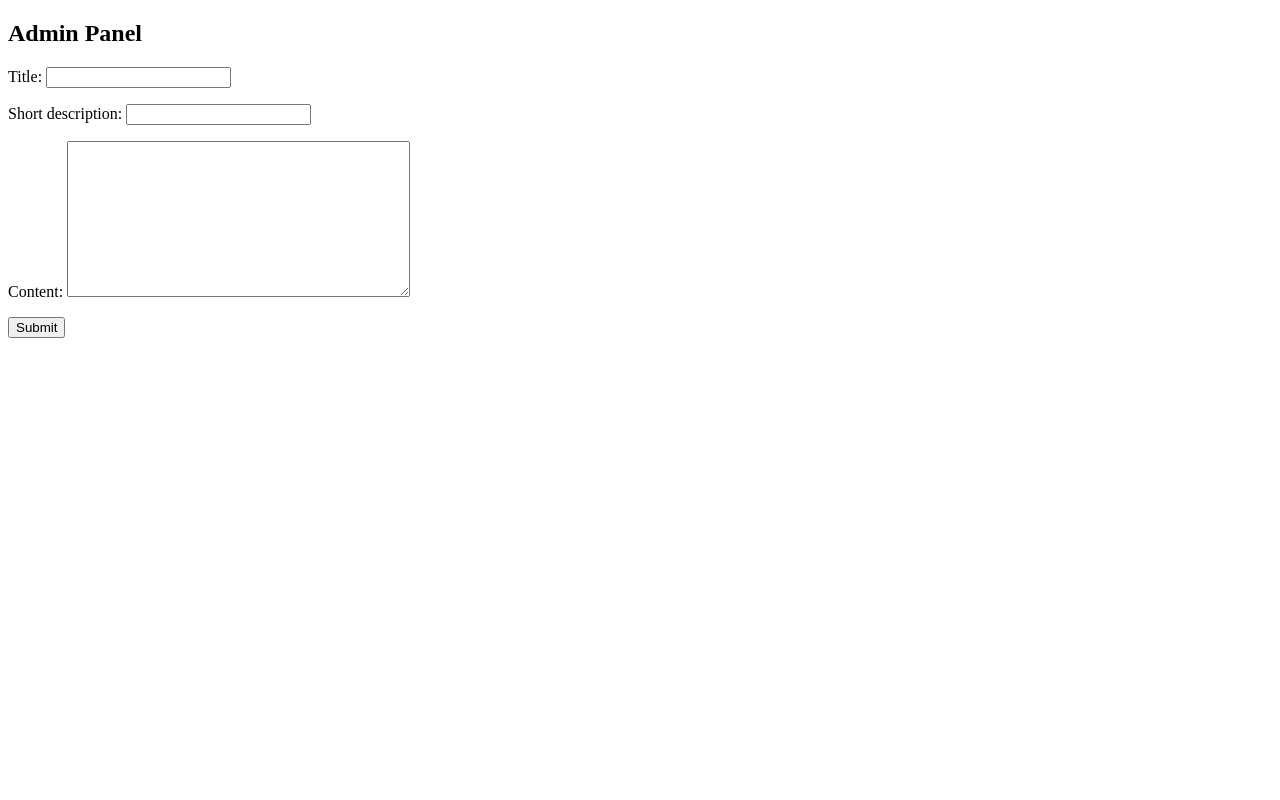
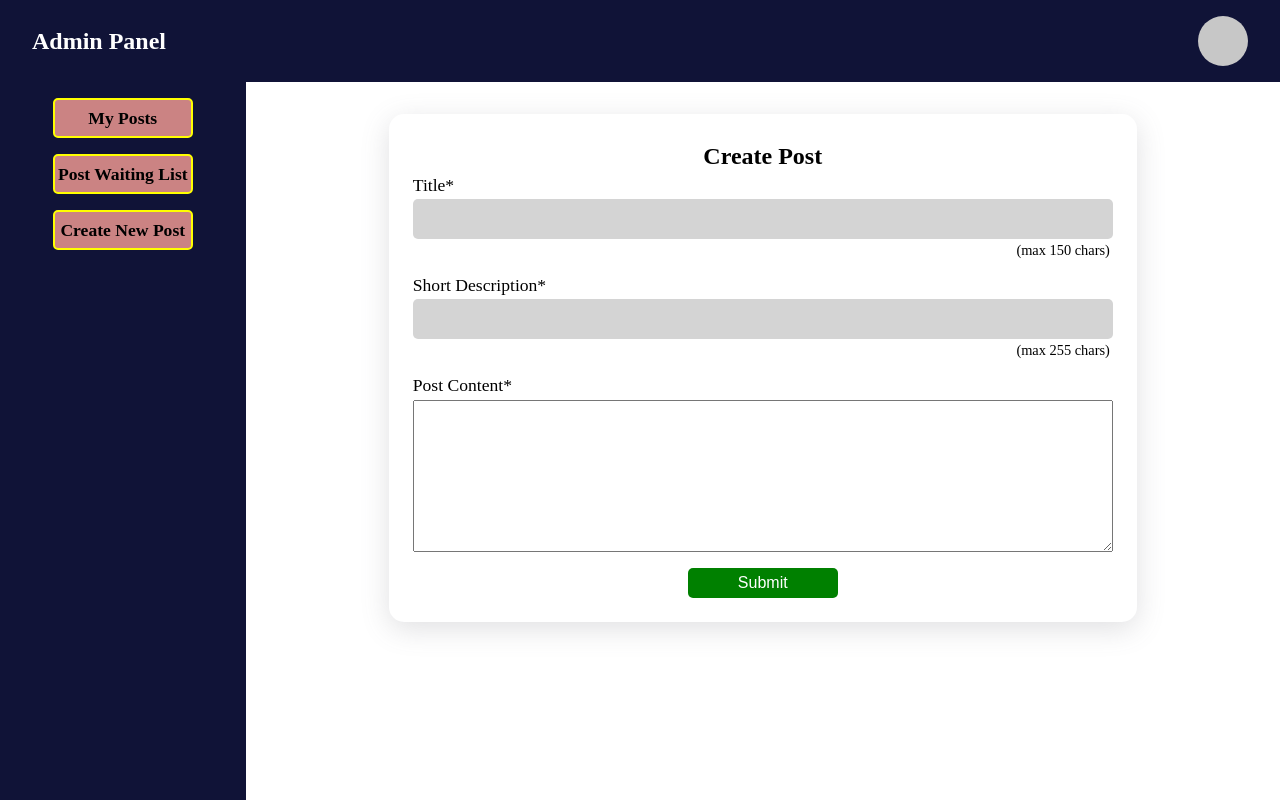
Before and after one commit to abror2142/news-website, a Django app: template news/management/templates/create-post.html in a window 1280 px wide. Run offline with Django 5.2, Linux system fonts and the light colour scheme; the template is opened without the code that fills it: values that come from a table or form of the project are taken from there, others are empty; some libraries are stand-ins or nearby versions.

Commit message:
Admin Pnael Styling

```diff
--- a/news/config/settings.py
+++ b/news/config/settings.py
@@ -37,6 +37,7 @@ INSTALLED_APPS = [
     'django.contrib.sessions',
     'django.contrib.messages',
     'django.contrib.staticfiles',
+    'widget_tweaks',
     'tinymce',
     'posts',
     'main',
@@ -123,6 +124,9 @@ USE_TZ = True
 # https://docs.djangoproject.com/en/5.1/howto/static-files/
 
 STATIC_URL = 'static/'
+STATICFILES_DIRS = [
+    BASE_DIR / 'static/'
+]
 
 # Default primary key field type
 # https://docs.djangoproject.com/en/5.1/ref/settings/#default-auto-field
--- a/news/management/templates/create-post.html
+++ b/news/management/templates/create-post.html
@@ -1,10 +1,32 @@
 {% extends "admin_base.html" %}
+{% load widget_tweaks %}
 
-{% block main %}
+{% block head %}
+    {{form.media}}
+{% endblock head %}
 
-    <form method="POST">
+{% block content %}
+<div class="admin-form-page">
+    <h2 class="admin-form-header">Create Post</h2>
+    <form method="POST" class="form">
         {% csrf_token %}
-        {{ form.as_p }}
-        <button>Submit</button>
+        <div class="form-field">
+            <label for="id_title" class="form-label">Title*</label>
+            {% render_field form.title class+="form-input" %}
+            <span class="admin-form-label-limit">(max 150 chars)</span>
+        </div>
+        <div class="form-field">
+            <label for="id_short_description" class="form-label">Short Description*</label>
+            {% render_field form.short_description class+="form-input" %}
+            <span class="admin-form-label-limit">(max 255 chars)</span>
+        </div>
+        <div class="form-field">
+            <label for="id_content" class="form-label">Post Content*</label>
+            {{form.content|safe}}
+        </div>
+        <div class="admin-form-btn">
+            <button type="submit">Submit</button>
+        </div>
     </form>
-{% endblock main %}
+</div>
+{% endblock content %}
--- a/news/management/urls.py
+++ b/news/management/urls.py
@@ -1,9 +1,10 @@
 from django.urls import path
 
-from .views import create_post
+from .views import create_post, writer_posts, writer_waiting_list
 
 
 urlpatterns = [
-    path('create-post/', create_post, name='create_post'),
-
+    path('writer-create-post/', create_post, name='writer_create_post'),
+    path('writer-posts/', writer_posts, name='writer_posts'),
+    path('writer-waiting-list/', writer_waiting_list, name='writer_waiting_list'),
 ]
--- /dev/null
+++ b/news/static/css/admin.css
@@ -0,0 +1,154 @@
+*{
+    box-sizing: border-box;
+    margin: 0;
+    padding: 0;
+}
+
+.admin-site {
+    display: flex;
+    height: 100vh;
+    flex-direction: column;
+    justify-content: space-between;
+
+}
+
+.admin-header {
+    background-color: rgb(16, 19, 55);
+    color: white;
+    padding: .5em 1em;
+}
+
+.admin-nav {
+    padding: .5em 1em;
+    display: flex;
+    flex-direction: column;
+    align-items: center;
+}
+
+.admin-main {
+    display: flex;
+    flex-grow: 1;
+    padding: 0;
+}
+
+.admin-nav-top {
+    width: 100%;
+    display: flex;
+    justify-content: space-between;
+    align-items: center;
+}
+
+.admin-nav-user {
+    display: flex;
+    flex-direction: column;
+    align-items: center;
+    gap: .5em;
+}
+
+.admin-nav-photo {
+    width: 50px;
+    height: 50px;
+    background-color: rgb(199, 199, 199);
+    border-radius: 35px;
+}
+
+.admin-menu-box {
+    display: flex;
+    flex-direction: column;
+    align-items: center;
+    width: 300px;
+    background-color: rgb(16, 19, 55);
+    gap: 1em;
+    padding: 1em .5em;
+
+}
+
+.admin-nav-btn {
+    background-color: rgb(203, 131, 131);
+    width: 140px;
+    height: 40px;
+    display: flex;
+    align-items: center;
+    justify-content: center;
+    text-decoration: none;
+    color: black;
+    font-weight: 550;
+    font-size: 1.1rem;
+    border-radius: 5px;
+    border: 2px solid yellow;
+}
+
+.content {
+    width: 100%;
+    display: flex;
+    flex-direction: column;
+    align-items: center;
+}
+
+.admin-form-page {
+    margin: 2em 0;
+    display: flex;
+    flex-direction: column;
+    align-items: center;
+    justify-content: center;
+    box-shadow: rgba(100, 100, 111, 0.2) 0px 7px 29px 0px;
+    padding: 1.5em;
+    border-radius: 15px;
+}
+
+.form {
+    width: 700px;
+    display: flex;
+    flex-direction: column;
+    gap: 1em;
+}
+
+.form-field {
+    display: flex;
+    flex-direction: column;
+    gap: .2em;
+}
+
+.form-label {
+    font-size: 1.1em;
+}
+
+.form-input {
+    height: 40px;
+    width: 100%;
+    font-size: 1.1em;
+    background-color: rgb(212, 212, 212);
+    border-radius: 5px;
+    border: none;
+}
+
+.admin-form-label-limit {
+    font-size: 0.9em;
+    margin-right: 0.2em;
+    align-self: flex-end;
+}
+
+.admin-form-btn {
+    margin-left: auto;
+    margin-right: auto;
+}
+
+.admin-form-btn > button{
+    width: 150px;
+    height: 30px;
+    display: flex;
+    align-items: center;
+    justify-content: center;
+    background-color: green;
+    border: none;
+    border-radius: 5px;
+    color: white;
+    font-size: 1rem;
+}
+
+.admin-form-header {
+    padding: 0.2em 1em;
+    display: flex;
+    align-items: center;
+    justify-content: center;
+}
--- a/news/templates/admin/header.html
+++ b/news/templates/admin/header.html
@@ -1,7 +1,9 @@
-<nav>
-    <div>
+<nav class="admin-nav">
+    <div class="admin-nav-top">
         <h1>Admin Panel</h1>
-        <div>
+        <div class="admin-nav-user">
+            <div class="admin-nav-photo">
+            </div>
             {{ user.username }}
         </div>
     </div>
--- a/news/templates/admin_base.html
+++ b/news/templates/admin_base.html
@@ -1,3 +1,5 @@
+{% load static %}
+
 <!DOCTYPE html>
 <html>
     <head>
@@ -6,19 +8,36 @@
         <title></title>
         <meta name="description" content="">
         <meta name="viewport" content="width=device-width, initial-scale=1">
-        <link rel="stylesheet" href="">
+        <link rel="stylesheet" href="{% static 'css/admin.css' %}">
+        {% block head %}{% endblock head %}
     </head>
-    <body>
+    <body class="admin-site">
+        <header class="admin-header">
             {% block header %}
                 {% include "./admin/header.html" %}
             {% endblock header %}
+        </header>
 
+        <main class="admin-main">
             {% block main %}
+                {% block menu %}
+                    <div class="admin-menu-box">
+                        <a class="admin-nav-btn" href="{% url "writer_posts" %}">My Posts</a>
+                        <a class="admin-nav-btn" href="{% url "writer_waiting_list" %}">Post Waiting List</a>
+                        <a class="admin-nav-btn" href="{% url "writer_create_post" %}">Create New Post</a>
+                    </div>
+                {% endblock menu %}
+                <div class="content">
+                    {% block content %}{% endblock content %}
+                </div>
             {% endblock main %}
+        </main>
 
+        <footer class="admin-footer">
             {% block footer %}
                 {% include "./admin/footer.html" %}
             {% endblock footer %}
+        </footer>
 
         <script src="" async defer></script>
     </body>
```
Also changed, not shown: news/management/templates/writer-posts.html (added, +11 -0 lines), news/management/templates/writer-waiting-list.html (added, +7 -0 lines), news/management/views.py (+45 -1 lines). Lines whose indentation alone changed are shown as unchanged.
